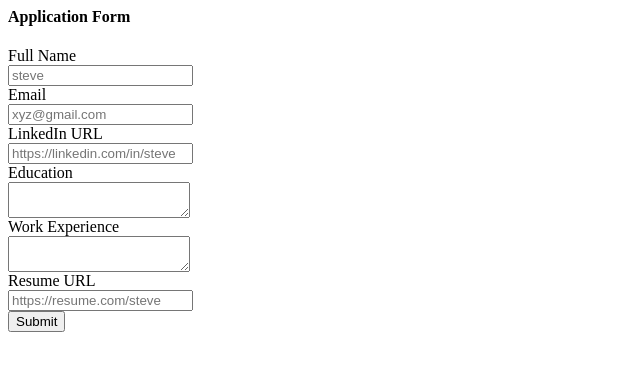
After one commit to Ratnala22/careers-website, a Flask app: template templates/application_form.html in a window 1280 px wide. The commit adds this page. Shown: the top 371 px of the page, without its empty margins (0-640 px from the left). Run offline with Flask 3, Linux system fonts and the light colour scheme; the template is opened without the code that fills it, so the values that code supplies are empty.

Commit message:
created application form, acknowledgement after applying for a job

```diff
--- a/app.py
+++ b/app.py
@@ -1,23 +1,33 @@
-from flask import Flask, render_template, jsonify
+from flask import Flask, render_template, jsonify, request
 from database import load_jobs_from_db, load_job_from_db
-app=Flask(__name__)
+
+app = Flask(__name__)
+
 
 @app.route('/')
 def hello_world():
-  jobs_list=load_jobs_from_db()
-  return render_template('home.html',jobs=jobs_list)
+  jobs_list = load_jobs_from_db()
+  return render_template('home.html', jobs=jobs_list)
 
 @app.route('/api/jobs')
 def jobs_list():
-  jobs=load_jobs_from_db()
+  jobs = load_jobs_from_db()
   return jsonify(jobs)
+
 
 @app.route("/job/<id>")
 def show_job(id):
+  job = load_job_from_db(id)
+  if not job:
+    return "Page Not Found", 404
+  return render_template('jobpage.html', job=job)
+
+@app.route("/job/<id>/apply", methods=['post'])
+def apply_to_job(id):
+  data=request.form
   job=load_job_from_db(id)
-  if not job:
-    return "Page Not Found",404
-  return render_template('jobpage.html',job=job)
+  return render_template('application_submitted.html', application=data, job=job)
 
-if __name__=="__main__":
+
+if __name__ == "__main__":
   app.run(host='0.0.0.0', debug=True)
--- a/database.py
+++ b/database.py
@@ -10,6 +10,7 @@ def load_jobs_from_db():
       list.append(row._asdict())
     return list
 
+
 def load_job_from_db(id):
   with engine.connect() as conn:
     result=conn.execute(text(f"select * from jobs where id = {id}"))
--- /dev/null
+++ b/templates/application_form.html
@@ -0,0 +1,32 @@
+<h4>Application Form</h4>
+<form action="/job/{{job['id']}}/apply" method="post">
+  <div class="mb-2">
+    <label for="">Full Name</label><br>
+    <input type="text" name="full_name" placeholder="steve">
+  </div>
+  <div class="mb-2">
+    <label for="">Email</label><br>
+    <input type="text" name="email" placeholder="xyz@gmail.com">
+  </div>
+  <div class="mb-2">
+    <label for="">LinkedIn URL</label><br>
+    <input type="text" name="linkedin_url" placeholder="https://linkedin.com/in/steve">
+  </div>
+
+  <div class="mb-2">
+    <label for="">Education</label><br>
+    <textarea name="education" ></textarea>
+  </div>
+
+  <div class="mb-2">
+    <label for="">Work Experience</label><br>
+    <textarea name="work_experience" ></textarea>
+  </div>
+
+  <div class="mb-2">
+    <label for="">Resume URL</label><br>
+    <input type="text" name="resume_url" placeholder="https://resume.com/steve">
+  </div>
+  <input type="submit">
+
+</form>
--- a/templates/jobpage.html
+++ b/templates/jobpage.html
@@ -34,6 +34,7 @@
         <li>{{line}}</li>
        {% endfor %}
       </ul>
+      {%include 'application_form.html'%}
     </div>
     {%include 'footer.html'%}
   </body>
```
Also changed, not shown: templates/application_submitted.html (added, +38 -0 lines).
